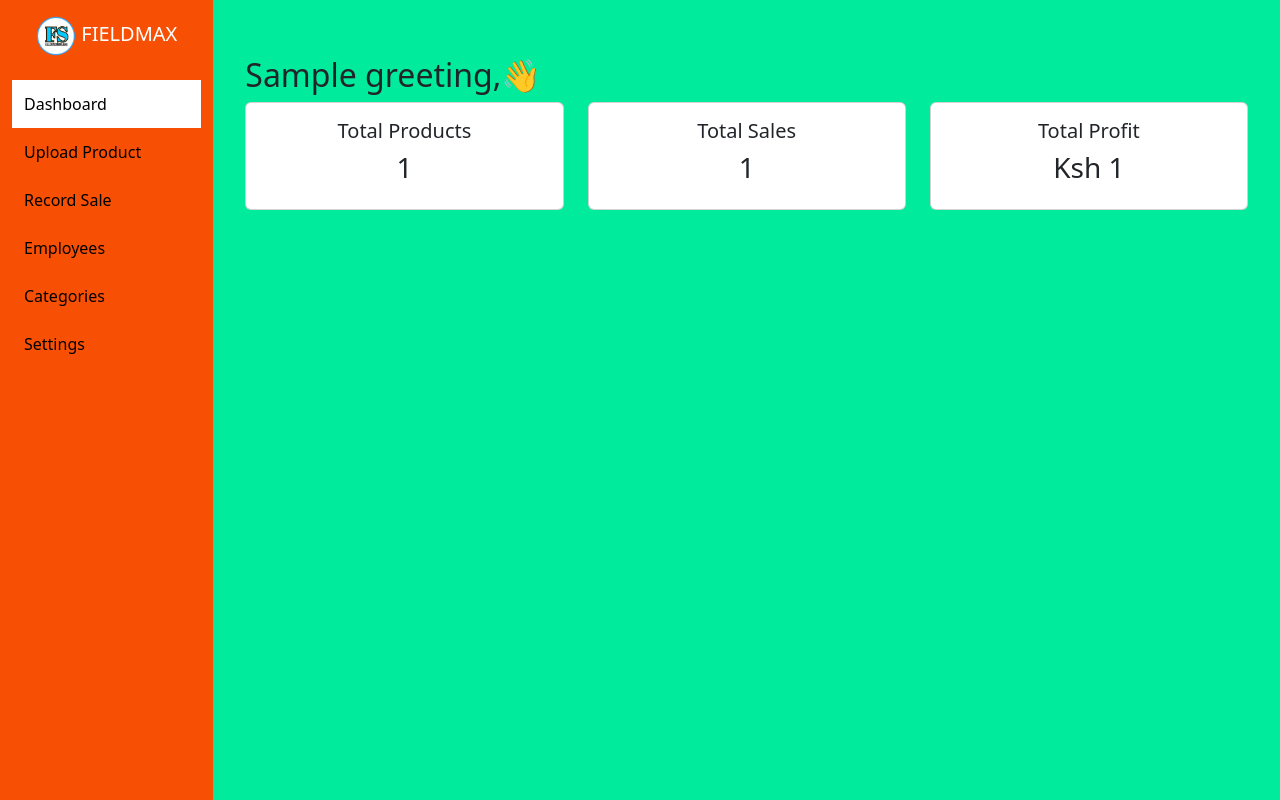
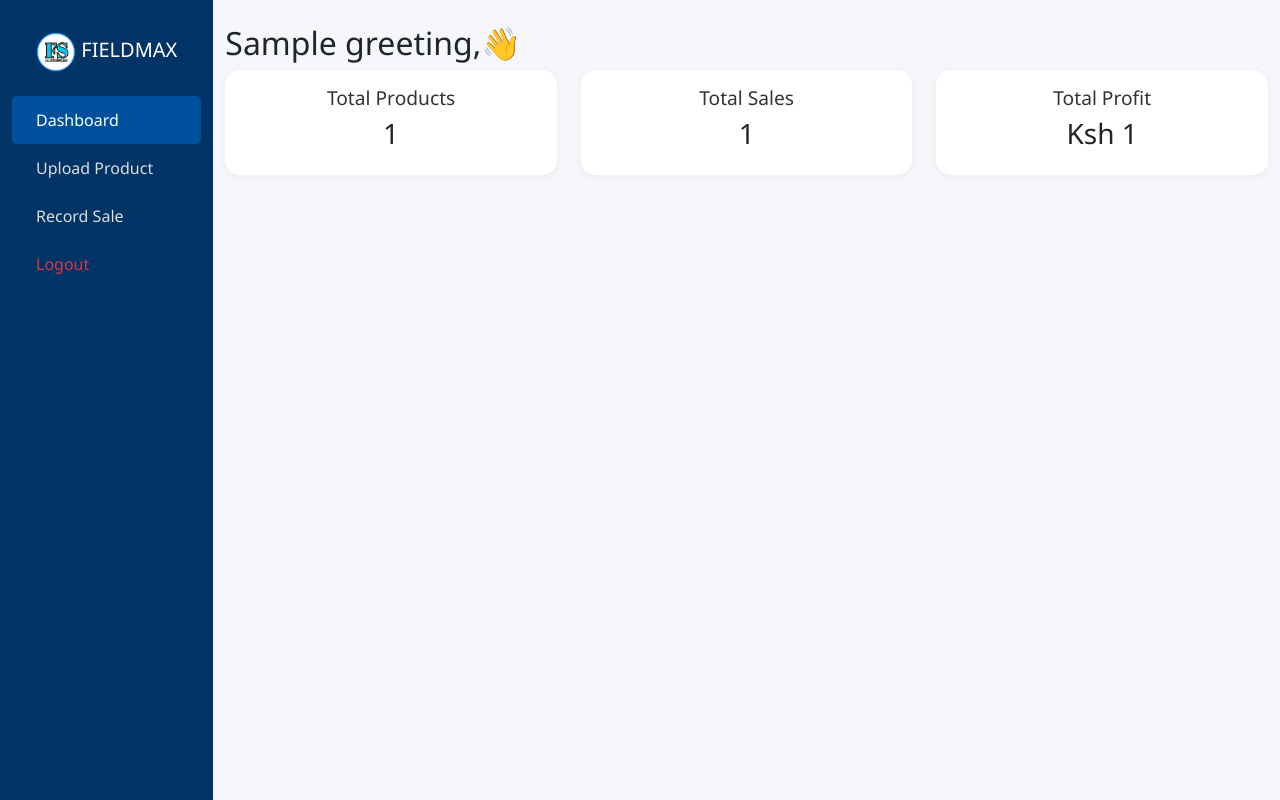
Before and after one commit to Vincentchirchir/fieldmax-sales-app, a Flask app: template templates/dashboard.html in a window 1280 px wide. Run offline with Flask 3, Linux system fonts and the light colour scheme; the template is opened without the code that fills it: most values are stand-ins (such as "Sample title", 1, 10 or a date in 2020); some libraries are stand-ins or nearby versions.

Commit message:
Update dashboard.html

```diff
--- a/templates/dashboard.html
+++ b/templates/dashboard.html
@@ -2,33 +2,57 @@
 <html lang="en">
 <head>
     <meta charset="UTF-8">
+    <meta name="viewport" content="width=device-width, initial-scale=1.0">
     <title>Fieldmax Dashboard</title>
-    <link rel="icon" href="static/images/fieldmax_logo/fieldmax_icon.png" type="image/x-icon">
     <link href="https://cdn.jsdelivr.net/npm/bootstrap@5.3.0/dist/css/bootstrap.min.css" rel="stylesheet">
+    <link rel="stylesheet" href="https://cdnjs.cloudflare.com/ajax/libs/font-awesome/6.4.0/css/all.min.css">
     <style>
         body {
-            background-color: hwb(160 0% 8%);
+            background-color: #f5f7fa;
+            font-family: 'Segoe UI', sans-serif;
         }
         .sidebar {
-            height: 100vh;
-            background-color: lch(58.45% 93.48 47.64);
-            padding-top: 1rem;
+            background-color: #003366;
+            min-height: 100vh;
+            padding-top: 2rem;
+            color: white;
+        }
+        .sidebar h4 {
+            font-weight: bold;
+            padding: 0 1.5rem;
         }
         .sidebar a {
-            color: rgb(0, 0, 0);
-            padding: 0.75rem;
+            color: #ddd;
+            text-decoration: none;
             display: block;
-            text-decoration: none;
+            padding: 0.75rem 1.5rem;
+            border-radius: 5px;
         }
-        .sidebar a:hover,
-        .sidebar a.active {
-            background-color: hsl(0, 0%, 100%);
+        .sidebar a:hover, .sidebar a.active {
+            background-color: #00509e;
+            color: white;
         }
-        .content {
+        .main {
             padding: 2rem;
         }
         .card {
-            margin-bottom: 1rem;
+            border: none;
+            border-radius: 15px;
+            box-shadow: 0 2px 10px rgba(0,0,0,0.05);
+        }
+        .card h5 {
+            font-size: 1.2rem;
+            color: #333;
+        }
+        .card p {
+            font-size: 1.8rem;
+            font-weight: bold;
+            color: #007bff;
+        }
+        .greeting {
+            font-size: 2rem;
+            font-weight: 600;
+            color: #333;
         }
     </style>
 </head>
@@ -43,9 +67,7 @@
                 <a href="#" class="active" onclick="showSection('dashboard')">Dashboard</a>
                 <a href="#" onclick="showSection('upload')">Upload Product</a>
                 <a href="#" onclick="showSection('sale')">Record Sale</a>
-            <a href="#" onclick="showSection('employees')">Employees</a>
-            <a href="#" onclick="showSection('categories')">Categories</a>
-            <a href="#" onclick="showSection('settings')">Settings</a>
+                <a href="{{ url_for('logout') }}" class="text-danger">Logout</a>
             </div>
 
         <!-- Main Content -->
```
Lines whose indentation alone changed are shown as unchanged.
